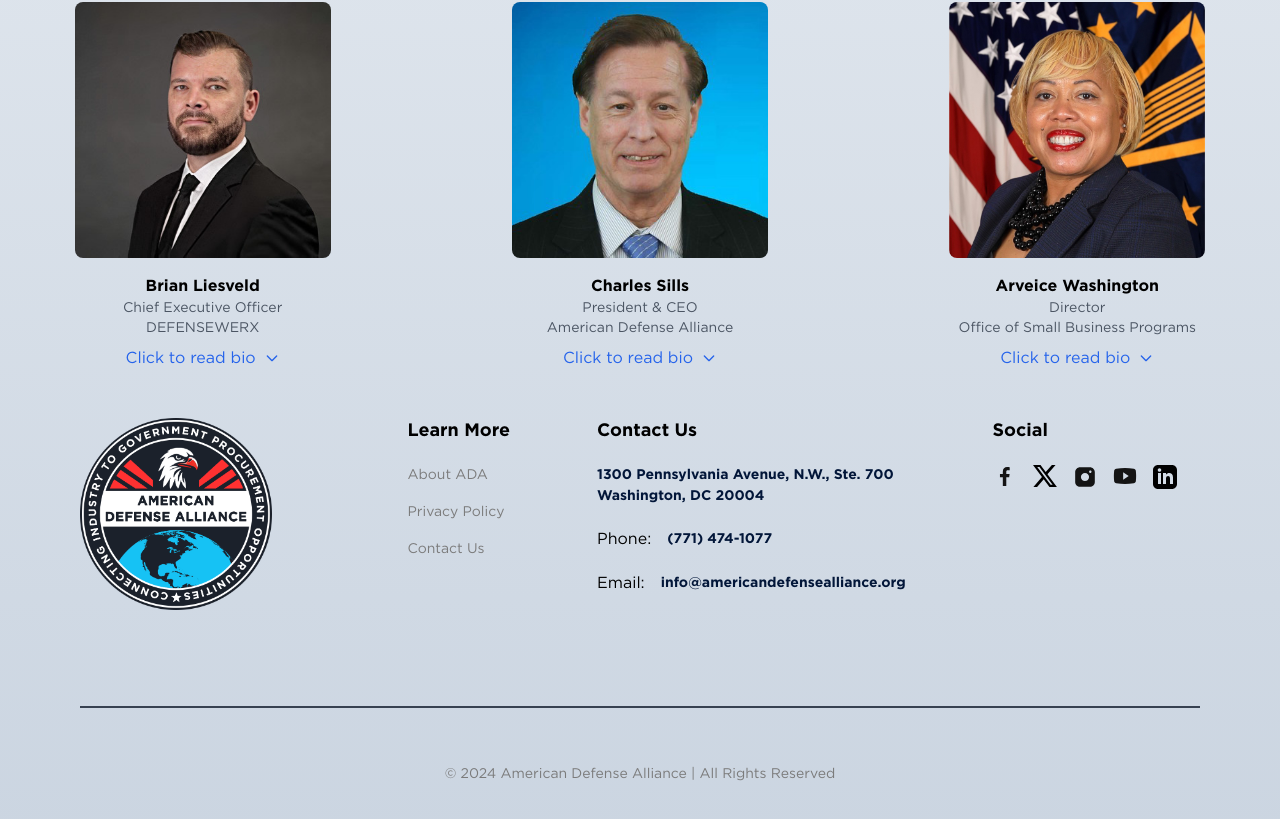
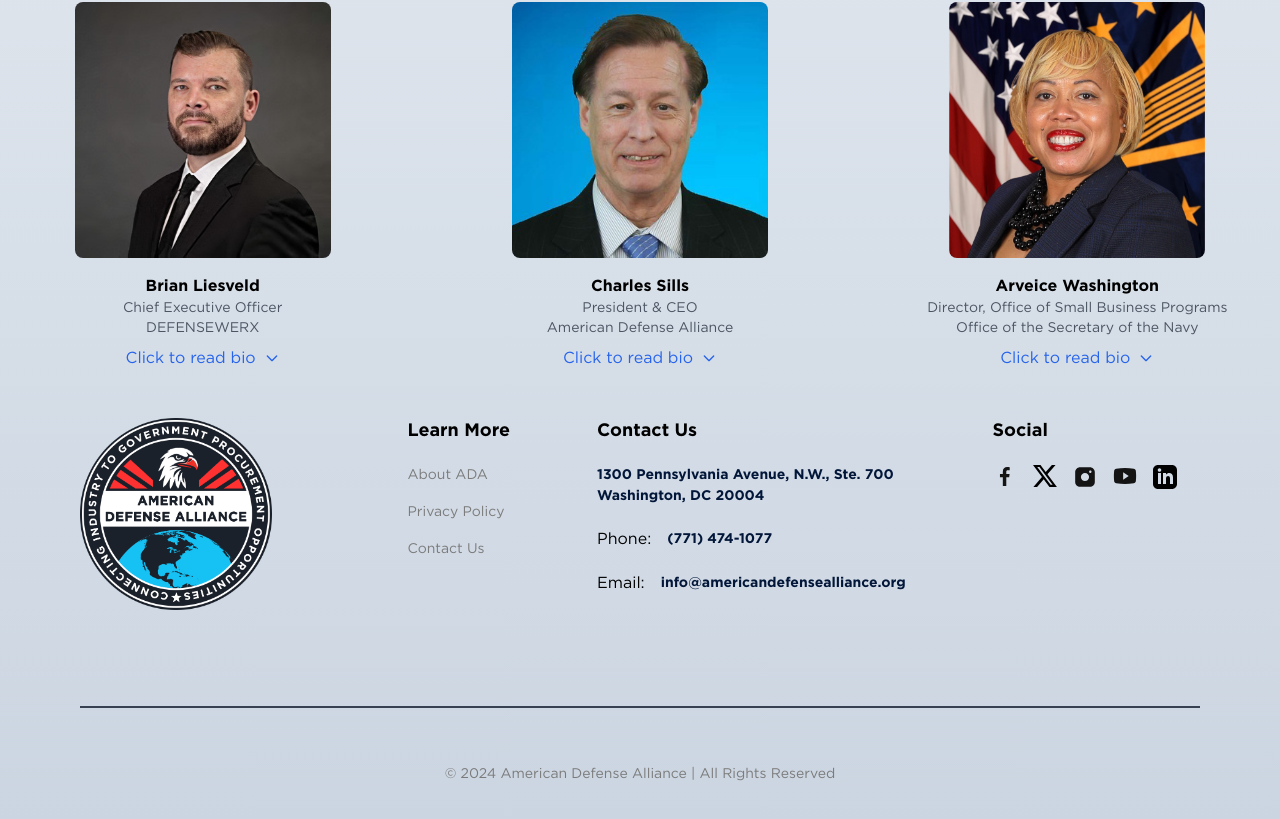
Before and after one commit to masonym/ada-website, a Next.js app: page /events/2025-defense-industry-forecast/speakers in a window 1280 px wide. Shown: the part 1298-2117 px from the top of the page. Built offline with nearby package versions, Linux system fonts and the light colour scheme.

Commit message:
Updated companies for Washington & Buhler

```diff
--- a/src/constants/speakers.ts
+++ b/src/constants/speakers.ts
@@ -76,8 +76,8 @@ export const SPEAKERS = [
             {
                 image: "/speakers/arveice_washington.jpg",
                 name: "Arveice Washington",
-                position: "Director",
-                company: "Office of Small Business Programs",
+                position: "Director, Office of Small Business Programs",
+                company: "Office of the Secretary of the Navy",
                 bio: `
                 Ms. Arveice Washington was appointed Director of the Office of Small Business Programs in November 2023, advising the Secretary of the Navy on small business acquisition and partnerships. She previously served as Deputy Director (2018-2023) and held leadership roles in NAVSEA’s Program Executive Office for Submarines, overseeing acquisition, contracts, and financial management. Earlier, she managed Team Submarine’s support services, handling contracts worth $125 million annually. With over 15 years of civilian service, Ms. Washington is recognized for her expertise in the DOD acquisition lifecycle and program management. She holds MBAs in Business Administration and Financial Management, with credentials in Program Management and Small Business.
                 `
@@ -85,8 +85,8 @@ export const SPEAKERS = [
             // {
             //     image: "/speakers/kimberly_buhler.png",
             //     name: "Kimberly Buhler",
-            //     position: "Director",
-            //     company: "Office of Small Business Programs",
+            //     position: "Director, Office of Small Business Programs",
+            //     company: "U.S. Army, Department of Defense",
             //     bio: `
             //     Ms. Kimberly D. Buehler was appointed to the Senior Executive Service in August 2019. She currently serves as the Director for the Army Office of Small Business Programs, where she provides executive leadership for all aspects of the Army's small business mission, including advocacy and outreach for all small business programs, development and dissemination of policies and procedures for execution of small business functions, and oversight for the execution of the small business program at the Army’s contracting activities--equating to more than $20 billion dollars of annual spending.
             //     <br></br>
```
